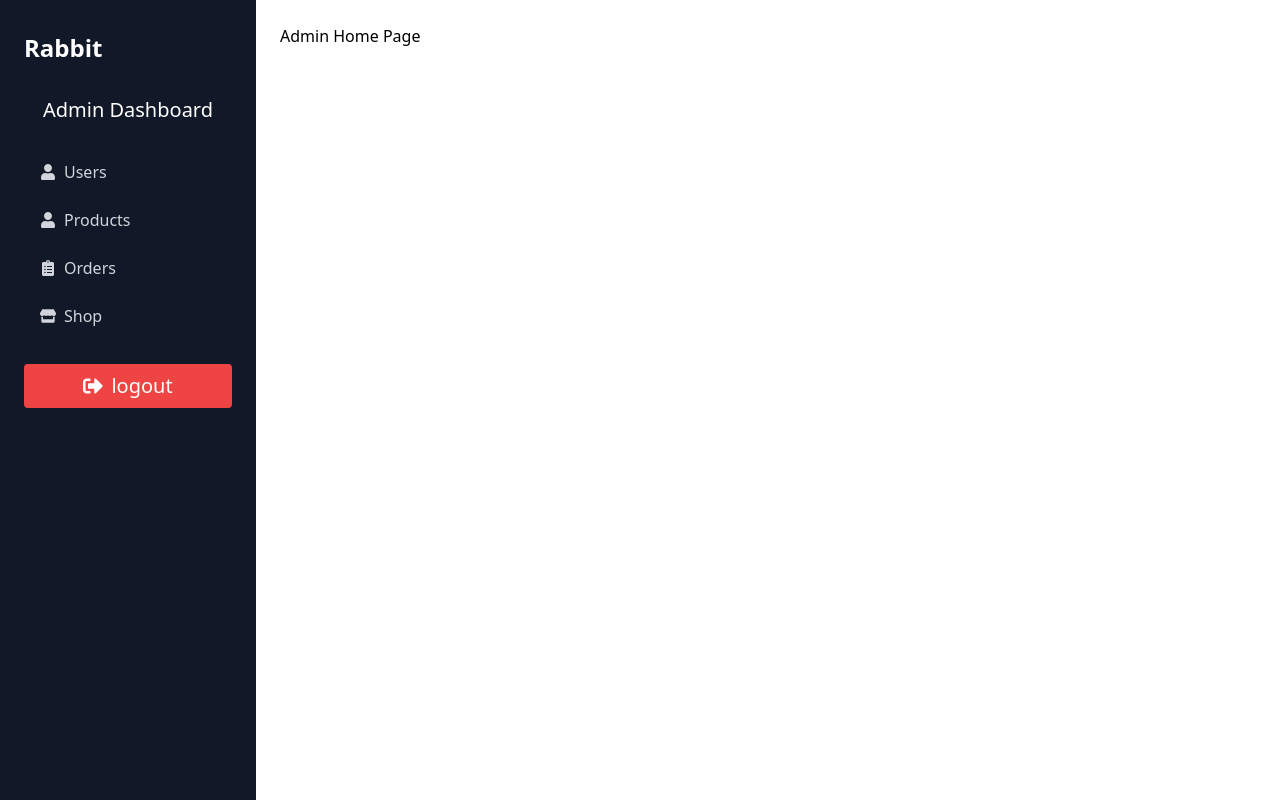
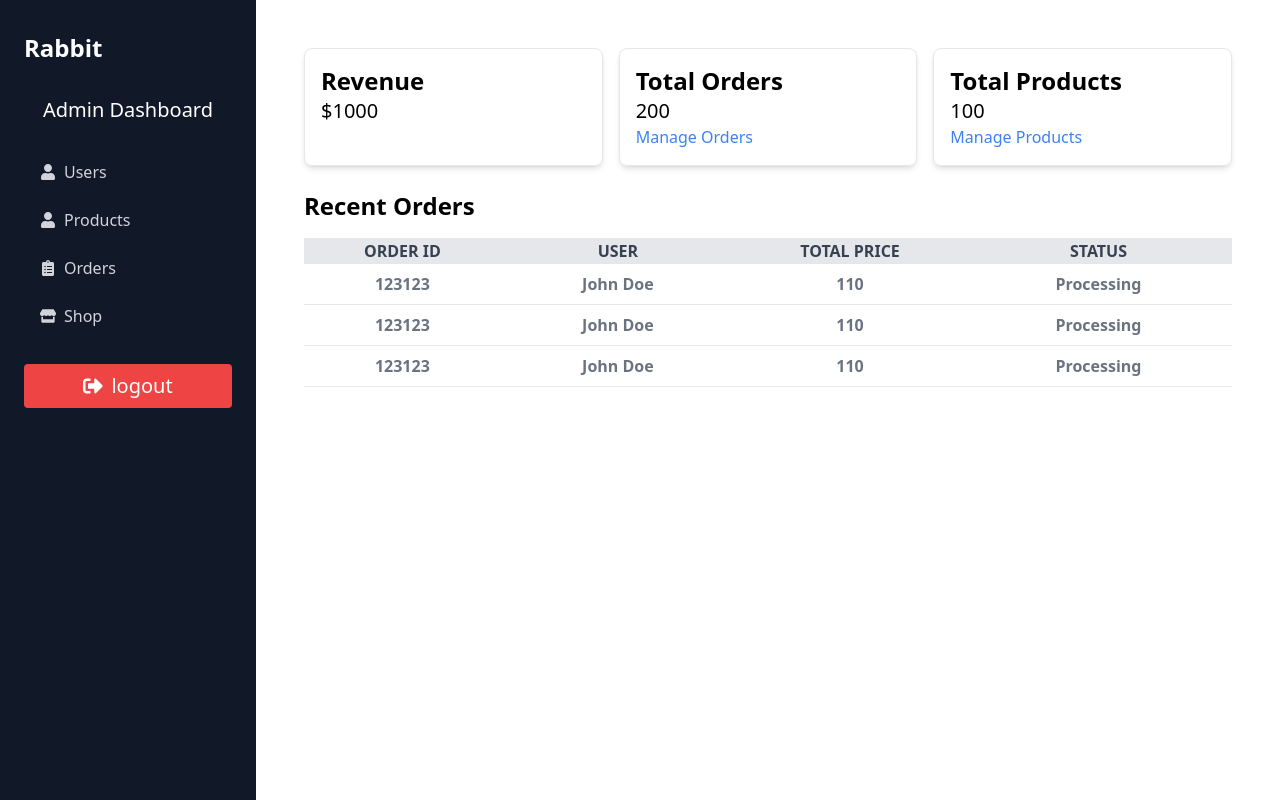
Before and after one commit to UserAdel/E-commerce, a React (Vite) app in the folder client/: page /admin in a window 1280 px wide. Built offline with nearby package versions, Linux system fonts and the light colour scheme.

Commit message:
AdminHomePage

```diff
--- a/client/src/App.jsx
+++ b/client/src/App.jsx
@@ -13,6 +13,7 @@ import MyOrderPage from "./components/Pages/MyOrderPage";
 import OrderDetailsPage from "./components/Pages/OrderDetailsPage";
 import AdminLayout from "./components/Admin/AdminLayout";
 import AdminHomePage from "./components/Pages/AdminHomePage";
+import UserManagement from "./components/Admin/UserManagement";
 
 
 
@@ -37,6 +38,8 @@ function App() {
 
       <Route path="admin" element={<AdminLayout />} >
       <Route index element={<AdminHomePage />} />
+      <Route path="users" element={<UserManagement />} />
+
       </Route>
     </Routes>
     </>
--- /dev/null
+++ b/client/src/components/Admin/UserManagement.jsx
@@ -0,0 +1,14 @@
+import React from "react";
+import { useState } from "react";
+
+const UserManagement = () => {
+  const users = [{ name: "john", email: "john@example.com", role: "admin" }];
+  const [formData, setFormData] = useState({});
+
+  return(
+
+<div className="">User Management</div>
+  )
+};
+
+export default UserManagement;
--- a/client/src/components/Pages/AdminHomePage.jsx
+++ b/client/src/components/Pages/AdminHomePage.jsx
@@ -1,8 +1,24 @@
-import React from 'react'
+import React from "react";
+import { Link } from "react-router-dom";
 
 const AdminHomePage = () => {
-
   const orders = [
+    {
+      _id: 123123,
+      user: {
+        name: "John Doe",
+      },
+      totalPrice: 110,
+      status: "Processing",
+    },
+    {
+      _id: 123123,
+      user: {
+        name: "John Doe",
+      },
+      totalPrice: 110,
+      status: "Processing",
+    },
     {
       _id: 123123,
       user: {
@@ -13,13 +29,58 @@ const AdminHomePage = () => {
     },
   ];
 
+  return (
+    <div className="max-w-5xl mx-auto p-6 ">
+      <div className=" grid grid-cols-1 md:grid-cols-2 lg:grid-cols-3 gap-4 mb-6">
+        <div className="flex flex-col border shadow-b-gray-200 rounded-lg p-4 shadow-md">
+          <h2 className="text-2xl font-semibold">Revenue </h2>
+          <p className="text-xl font-medium">$1000</p>
+        </div>
+        <div className="flex flex-col border shadow-b-gray-200 rounded-lg p-4 shadow-md ">
+          <h2 className="text-2xl font-semibold">Total Orders </h2>
+          <p className="text-xl font-medium">200</p>
+          <Link to="/admin/orders" className="text-blue-500 hover:underline">
+            Manage Orders
+          </Link>
+        </div>
+        <div className="flex flex-col border shadow-b-gray-200 rounded-lg p-4 shadow-md ">
+          <h2 className="text-2xl font-semibold">Total Products </h2>
+          <p className="text-xl font-medium">100</p>
+          <Link to="/admin/products" className="text-blue-500 hover:underline">
+            Manage Products
+          </Link>
+        </div>
+      </div>
 
+      <div className="mt-6">
+        <h2 className="text-2xl font-bold mb-4"> Recent Orders</h2>
+        <div className="overflow-x-auto">
+          <table className="w-full">
+            <thead className="bg-gray-200 text-gray-700 ">
+              <th className="bg-gray-200 text-gray-700">ORDER ID</th>
+              <th className="bg-gray-200 text-gray-700">USER</th>
+              <th className="bg-gray-200 text-gray-700">TOTAL PRICE</th>
+              <th className="bg-gray-200 text-gray-700">STATUS</th>
+            </thead>
 
-  return (
-    <div>
-      Admin Home Page
+            <tbody className="bg-white shadow-md text-center text-gray-700">
+              {orders.map((order) => (
+                <tr
+                  key={order._id}
+                  className="border-b text-gray-500 hover:bg-gray-100"
+                >
+                  <th className="px-4 py-2">{order._id}</th>
+                  <th className="px-4 py-2">{order.user.name}</th>
+                  <th className="px-4 py-2">{order.totalPrice}</th>
+                  <th className="px-4 py-2">{order.status}</th>
+                </tr>
+              ))}
+            </tbody>
+          </table>
+        </div>
+      </div>
     </div>
-  )
-}
+  );
+};
 
-export default AdminHomePage
+export default AdminHomePage;
```
